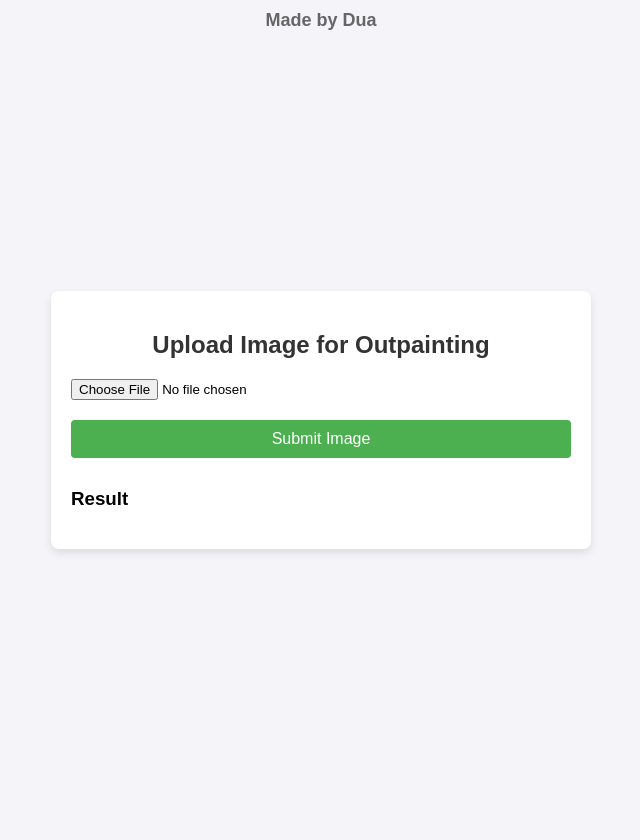
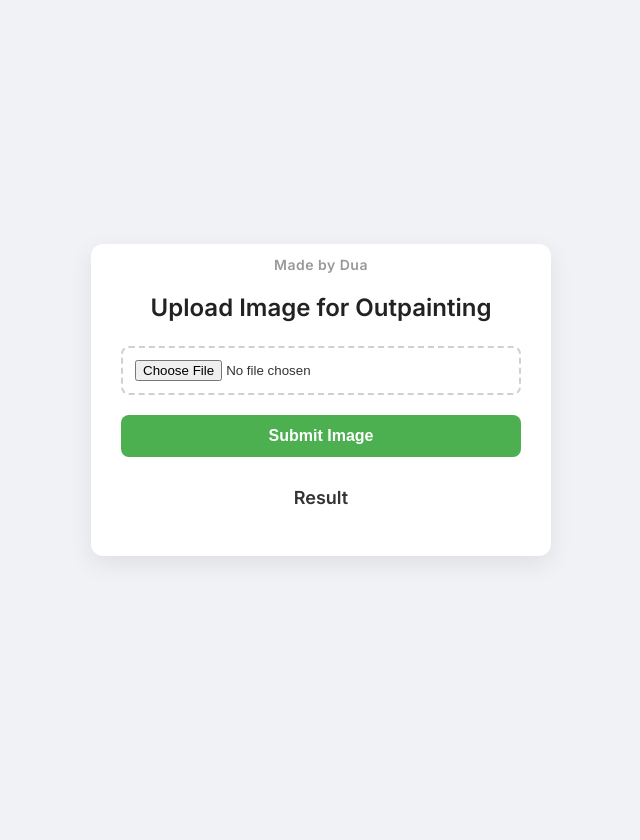
Before and after one commit to jrofuoco/web-outpainting, a Flask app: page / in a window 1280 px wide. Shown: the whole page, without its empty margins (319-959 px from the left). After the commit the page ends 559 px from the top, so only its background shows below. Run offline with Flask 3, Linux system fonts and the light colour scheme.

Commit message:
updated ui

```diff
--- a/templates/index.html
+++ b/templates/index.html
@@ -1,102 +1,154 @@
 <!DOCTYPE html>
 <html lang="en">
 <head>
-    <meta charset="UTF-8">
-    <meta name="viewport" content="width=device-width, initial-scale=1.0">
+  <meta charset="UTF-8" />
+  <meta name="viewport" content="width=device-width, initial-scale=1.0"/>
   <title>Outpaint Image Upload</title>
+  <link href="https://fonts.googleapis.com/css2?family=Inter:wght@400;600&display=swap" rel="stylesheet">
   <style>
+    * {
+      box-sizing: border-box;
+    }
+
     body {
-            font-family: Arial, sans-serif;
       margin: 0;
       padding: 0;
-            background-color: #f4f4f9;
+      font-family: 'Inter', sans-serif;
+      background-color: #f0f2f5;
+      color: #333;
       display: flex;
       justify-content: center;
       align-items: center;
       min-height: 100vh;
-            padding: 20px 0;
     }
+
     .container {
-            background: white;
-            padding: 20px;
-            border-radius: 8px;
-            box-shadow: 0 4px 8px rgba(0, 0, 0, 0.1);
+      background: #fff;
+      border-radius: 12px;
+      padding: 30px;
+      box-shadow: 0 8px 24px rgba(0, 0, 0, 0.08);
       width: 100%;
-            max-width: 500px;
+      max-width: 460px;
+      position: relative;
+      transition: all 0.3s ease;
     }
+
+    .made-by {
+      position: absolute;
+      top: 12px;
+      left: 50%;
+      transform: translateX(-50%);
+      font-size: 14px;
+      color: #999;
+      font-weight: 600;
+      letter-spacing: 0.5px;
+    }
+
     h2 {
+      margin-bottom: 24px;
       text-align: center;
-            color: #333;
+      font-size: 24px;
+      font-weight: 600;
+      color: #222;
     }
+
     input[type="file"] {
       display: block;
       width: 100%;
-            margin: 20px 0;
+      padding: 12px;
+      border: 2px dashed #d0d0d0;
+      border-radius: 8px;
+      margin-bottom: 20px;
+      cursor: pointer;
+      transition: border-color 0.3s ease;
     }
+
+    input[type="file"]:hover {
+      border-color: #4caf50;
+    }
+
     button {
       width: 100%;
-            padding: 10px;
-            background-color: #4CAF50;
+      padding: 12px;
+      border: none;
+      border-radius: 8px;
+      font-size: 16px;
+      font-weight: 600;
+      cursor: pointer;
+      transition: background-color 0.3s ease;
+    }
+
+    button[type="submit"] {
+      background-color: #4caf50;
       color: white;
-            border: none;
-            font-size: 16px;
-            cursor: pointer;
-            border-radius: 4px;
       margin-bottom: 10px;
     }
-        button:hover {
-            background-color: #45a049;
+
+    button[type="submit"]:hover {
+      background-color: #3e9441;
     }
-        button.save-btn {
-            background-color: #2196F3;
+
+    .save-btn {
+      background-color: #2196f3;
+      color: white;
       display: none;
     }
-        button.save-btn:hover {
-            background-color: #0b7dda;
+
+    .save-btn:hover {
+      background-color: #1976d2;
     }
+
     .output-image {
-            margin-top: 20px;
       width: 100%;
       height: auto;
-            border: 1px solid #ddd;
-            border-radius: 4px;
+      border-radius: 8px;
+      margin-top: 20px;
+      display: none;
+      border: 1px solid #e0e0e0;
+    }
+
+    .loading,
+    .timer,
+    .error-message {
+      text-align: center;
+      font-size: 15px;
+      margin-top: 16px;
       display: none;
     }
+
     .loading {
-            text-align: center;
-            margin-top: 20px;
-            display: none;
+      color: #777;
     }
+
     .timer {
-            text-align: center;
-            margin-top: 10px;
-            font-size: 18px;
-            font-weight: bold;
       color: #555;
-            display: none;
+      font-weight: 600;
     }
+
     .error-message {
       color: #f44336;
-            margin-top: 15px;
-            text-align: center;
-            display: none;
+      font-weight: 500;
     }
+
     .result-container {
       margin-top: 20px;
+    }
+
+    h3 {
+      text-align: center;
+      font-size: 18px;
+      color: #333;
     }
   </style>
 </head>
 <body>
 
-    <!-- Added Made by Dua -->
-<div style="position: absolute; top: 10px; left: 50%; transform: translateX(-50%); font-size: 18px; font-weight: bold; color: #666;">
-    Made by Dua
-</div>
+<div class="container">
+  <div class="made-by">Made by Dua</div>
+  <h2>Upload Image for Outpainting</h2>
 
-<div class="container">
-    <h2>Upload Image for Outpainting</h2>
   <form id="outpaint-form" enctype="multipart/form-data">
-        <input type="file" id="image" name="image" accept="image/*" required>
+    <input type="file" id="image" name="image" accept="image/*" required />
     <button type="submit">Submit Image</button>
   </form>
 
@@ -106,7 +158,7 @@
 
   <div id="result-container" class="result-container">
     <h3>Result</h3>
-        <img id="output-image" class="output-image" src="" alt="Outpaint Result">
+    <img id="output-image" class="output-image" src="" alt="Outpaint Result" />
     <button id="save-btn" class="save-btn">Save Image</button>
   </div>
 </div>
@@ -121,17 +173,15 @@
       return;
     }
 
-        // Show loading indicator and timer
     document.getElementById('loading').style.display = 'block';
     document.getElementById('timer').style.display = 'block';
     document.getElementById('error-message').style.display = 'none';
     document.getElementById('output-image').style.display = 'none';
     document.getElementById('save-btn').style.display = 'none';
 
-        // Start timer
     let seconds = 0;
     const timerElement = document.getElementById('timer');
-        const timerInterval = setInterval(function() {
+    const timerInterval = setInterval(() => {
       seconds++;
       timerElement.textContent = `Time elapsed: ${seconds} seconds`;
     }, 1000);
@@ -139,14 +189,12 @@
     const formData = new FormData();
     formData.append('image', imageFile);
 
-        // Make the POST request to the Flask server
     fetch('/outpaint', {
       method: 'POST',
       body: formData
     })
     .then(response => {
       clearInterval(timerInterval);
-
       if (!response.ok) {
         return response.json().then(err => {
           throw new Error(err.error || 'Server error occurred');
@@ -155,22 +203,17 @@
       return response.blob();
     })
     .then(blob => {
-            // Hide loading indicator and timer
       document.getElementById('loading').style.display = 'none';
       document.getElementById('timer').style.display = 'none';
 
-            // Display the result image
       const outputImage = document.getElementById('output-image');
       const url = URL.createObjectURL(blob);
       outputImage.src = url;
       outputImage.style.display = 'block';
 
-            // Show save button
       const saveBtn = document.getElementById('save-btn');
       saveBtn.style.display = 'block';
-
-            // Set up save button functionality
-            saveBtn.onclick = function() {
+      saveBtn.onclick = () => {
         const a = document.createElement('a');
         a.href = url;
         a.download = 'outpainted-image.webp';
```
Lines whose indentation alone changed are shown as unchanged.
